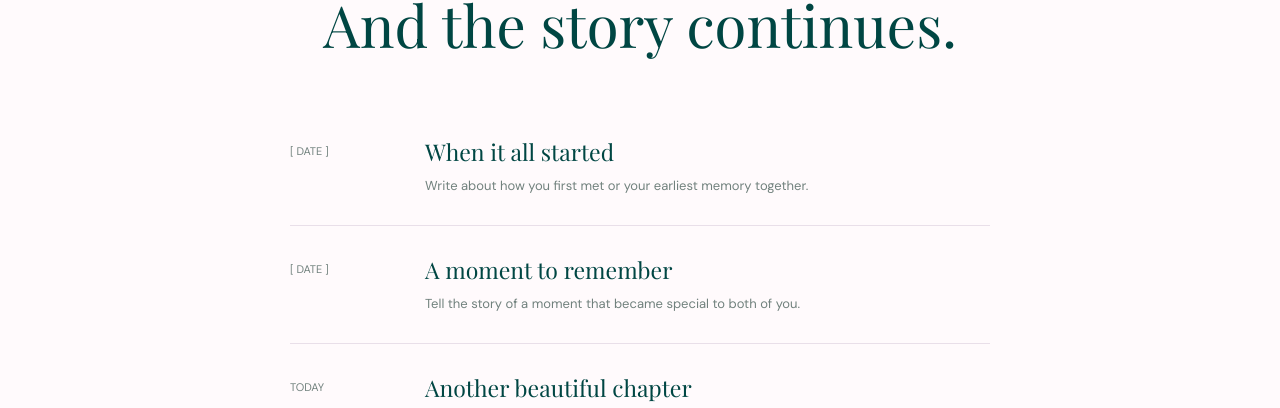
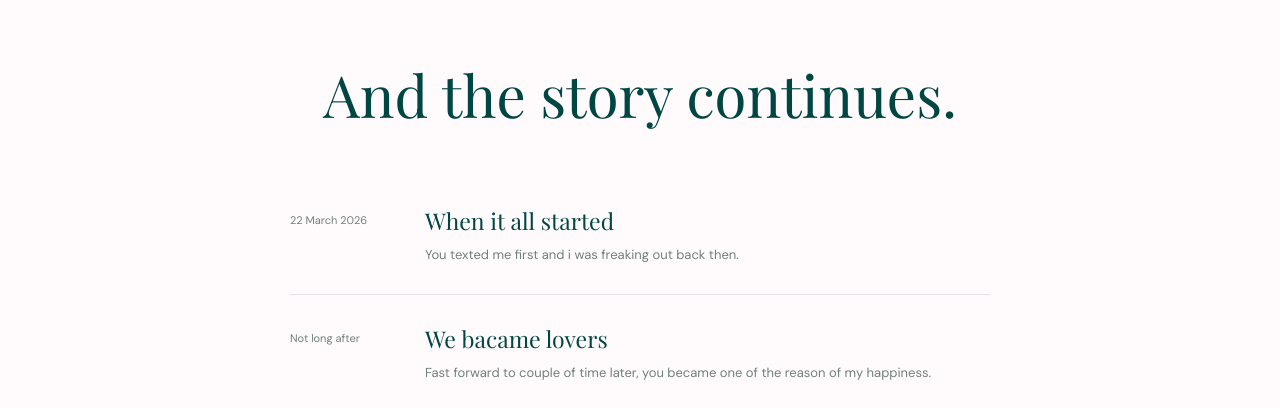
Before and after one commit to Asteroid465/meu-s-birthday, a plain HTML site: page index.html in a window 1280 px wide. Shown: the part 3250-3658 px from the top of the page. Drawn offline with nearby package versions, Linux system fonts and the light colour scheme.

Commit message:
Update memories section and timeline details

```diff
--- a/index.html
+++ b/index.html
@@ -56,7 +56,7 @@
 
         <section class="section memories" id="memories">
             <div class="container">
-                <h2 class="section-title">kenangan-kenangan.</h2>
+                <h2 class="section-title">kenangan-kenangan bersama meu.</h2>
 
                 <div class="gallery">
                     <article class="memory-card">
@@ -122,23 +122,23 @@
 
                 <div class="timeline">
                     <article class="timeline-item">
-                        <time class="timeline-date">[ DATE ]</time>
+                        <time class="timeline-date">22 March 2026</time>
                         <div>
                             <h3>When it all started</h3>
-                            <p>Write about how you first met or your earliest memory together.</p>
+                            <p>You texted me first and i was freaking out back then.</p>
                         </div>
                     </article>
                     <article class="timeline-item">
-                        <time class="timeline-date">[ DATE ]</time>
+                        <time class="timeline-date">Not long after</time>
                         <div>
-                            <h3>A moment to remember</h3>
-                            <p>Tell the story of a moment that became special to both of you.</p>
+                            <h3>We bacame lovers</h3>
+                            <p>Fast forward to couple of time later, you became one of the reason of my happiness.</p>
                         </div>
                     </article>
                     <article class="timeline-item">
                         <time class="timeline-date">TODAY</time>
                         <div>
-                            <h3>Another beautiful chapter</h3>
+                            <h3>Meu's birthday</h3>
                             <p>And here we are, celebrating another year of your existence.</p>
                         </div>
                     </article>
@@ -172,7 +172,7 @@
     <footer class="footer">
         <div class="container">
             <h2>I'm glad you exist.</h2>
-            <p class="copyright">MADE ESPECIALLY FOR YOU · [ YEAR ]</p>
+            <p class="copyright">MADE ESPECIALLY FOR MEUTHIA TAUFIK · 2026</p>
         </div>
     </footer>
 
```
